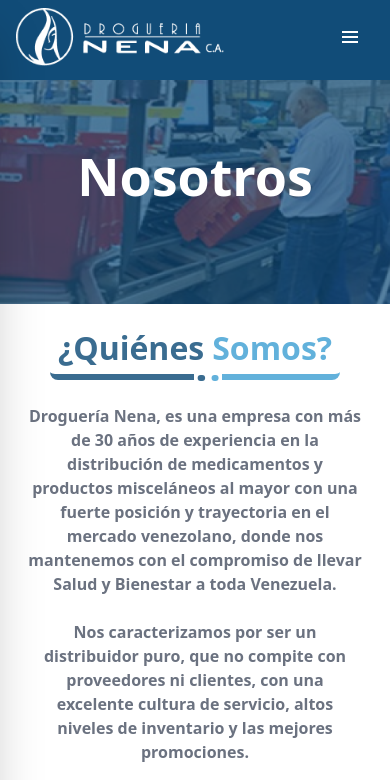
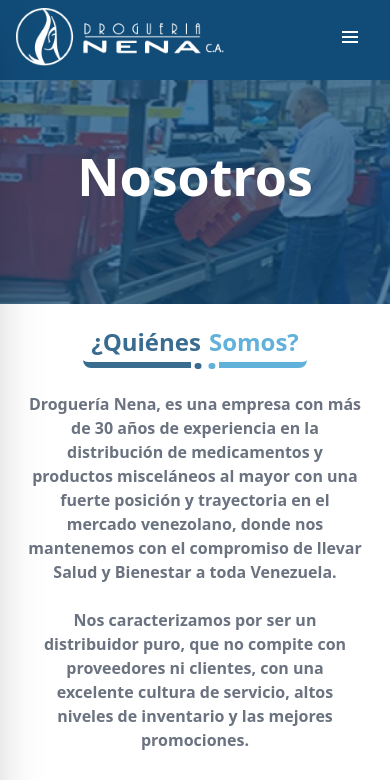
Before and after one commit to rgomez2978/next-web-nena, a Next.js app: page /nosotros in a window 390 px wide. Shown: the top 780 px of the page. Built offline with nearby package versions, Linux system fonts and the light colour scheme.

Commit message:
add export dist

```diff
--- a/src/components/shared/ProductGrid/style.module.scss
+++ b/src/components/shared/ProductGrid/style.module.scss
@@ -12,7 +12,7 @@
       @apply mx-auto md:w-[40%] flex flex-row md:flex-col space-x-2 md:space-x-0 md:space-y-3 lg:space-y-2;
 
       & .product_grid_group_image {
-        @apply rounded-xl w-full h-[80px] sm:h-[120px]  md:h-full  text-white;
+        @apply rounded-xl w-full h-[120px]  md:h-full  text-white;
       }
     }
   }
--- a/src/components/shared/Title/style.module.scss
+++ b/src/components/shared/Title/style.module.scss
@@ -2,7 +2,7 @@
   @apply flex flex-col w-full items-start justify-center;
 
   & .title_container {
-    @apply flex flex-row items-center justify-center w-full mb-2 font-black normal-case text-3xl;
+    @apply flex flex-row items-center justify-center w-full mb-2 font-black normal-case text-2xl md:text-3xl;
 
     & .title_split {
       @apply flex flex-col w-auto;
```
